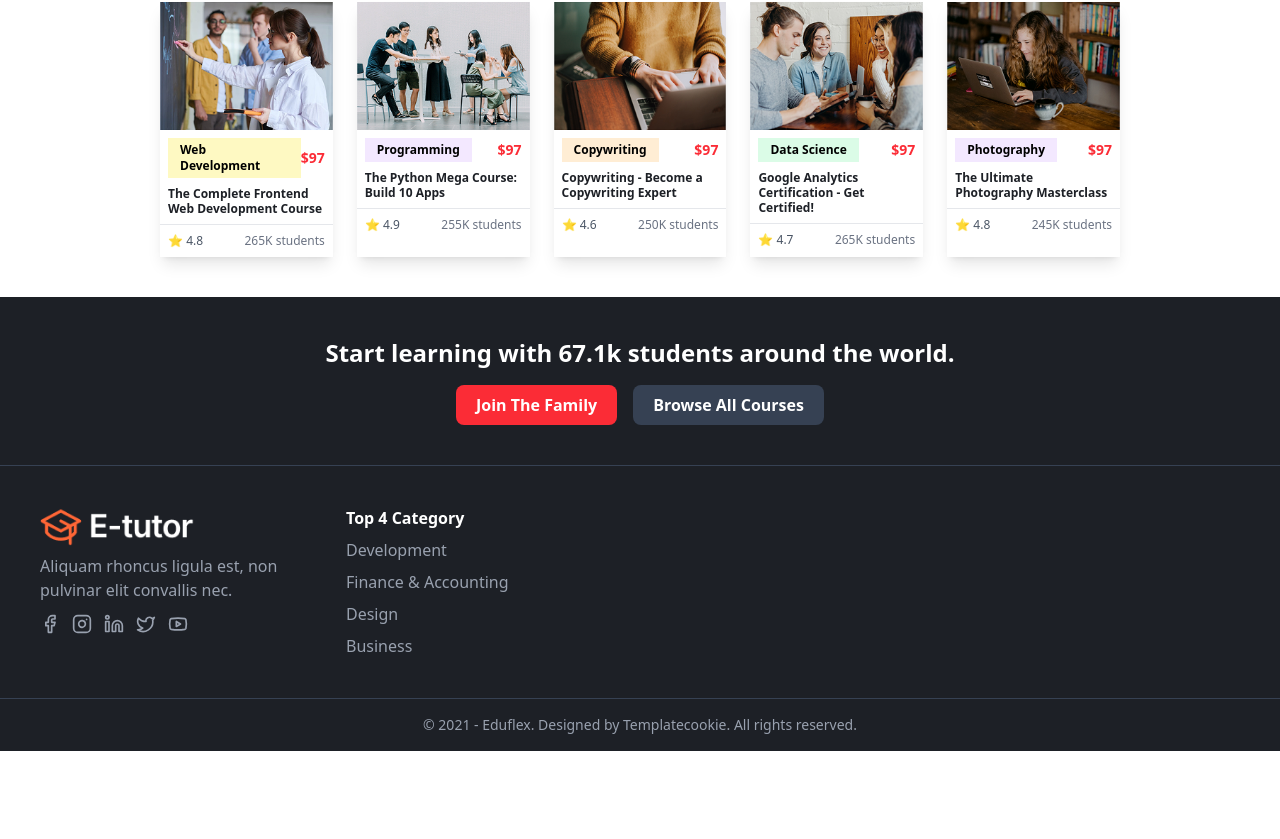
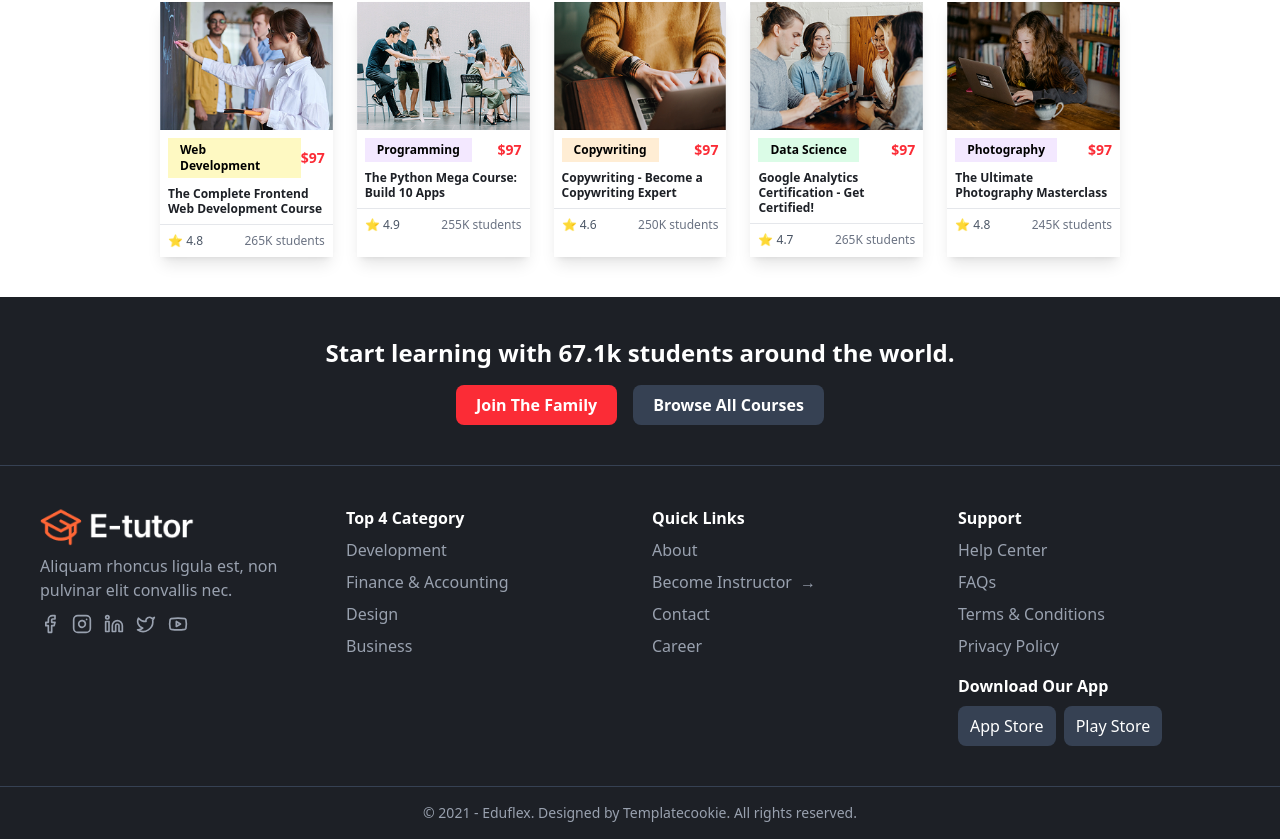
Before and after one commit to mahesh-pagrut/tuter-landing-page, a React (Vite) app: page / in a window 1280 px wide. Shown: the part 1366-2205 px from the top of the page. Before the commit the page ends 2117 px from the top, so only its background shows below. Built offline with nearby package versions, Linux system fonts and the light colour scheme.

Commit message:
added links support and app downloads support and downloads

```diff
--- a/src/components/Footer.jsx
+++ b/src/components/Footer.jsx
@@ -40,7 +40,34 @@ const Footer = () => {
           </ul>
         </div>
 
+        {/* Quick Links */}
+        <div>
+          <h3 className="font-semibold">Quick Links</h3>
+          <ul className="text-gray-400 space-y-2 mt-2">
+            <li>About</li>
+            <li className="flex items-center gap-1">Become Instructor <span className="ml-1">→</span></li>
+            <li>Contact</li>
+            <li>Career</li>
+          </ul>
+        </div>
 
+        {/* Support & App Downloads */}
+        <div>
+          <h3 className="font-semibold">Support</h3>
+          <ul className="text-gray-400 space-y-2 mt-2">
+            <li>Help Center</li>
+            <li>FAQs</li>
+            <li>Terms & Conditions</li>
+            <li>Privacy Policy</li>
+          </ul>
+          <div className="mt-4">
+            <h3 className="font-semibold">Download Our App</h3>
+            <div className="flex gap-2 mt-2">
+              <button className="bg-gray-700 px-3 py-2 rounded-lg">App Store</button>
+              <button className="bg-gray-700 px-3 py-2 rounded-lg">Play Store</button>
+            </div>
+          </div>
+        </div>
       </div>
 
       {/* Bottom Footer */}
```
